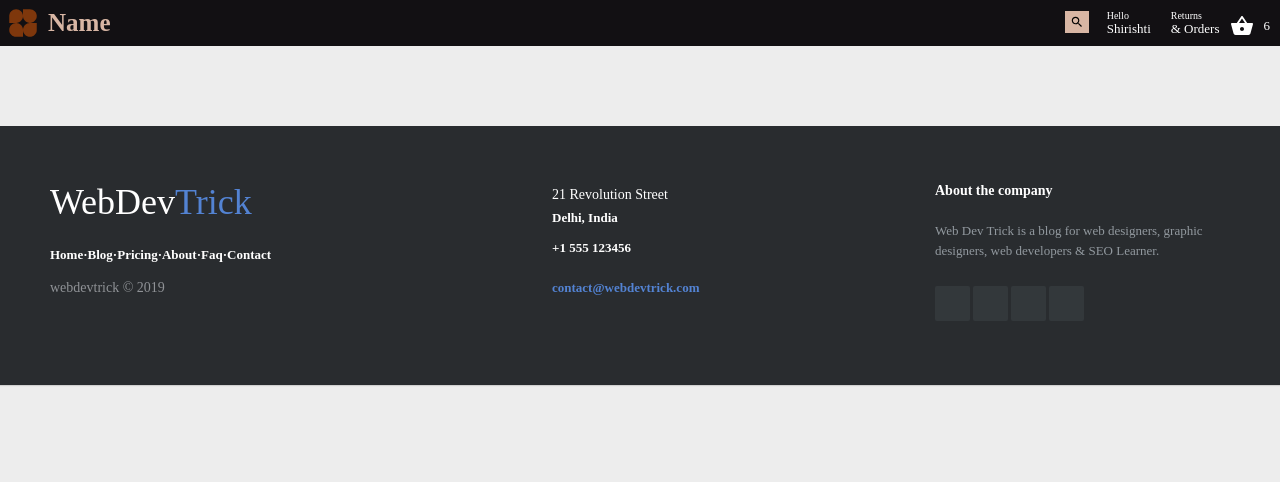
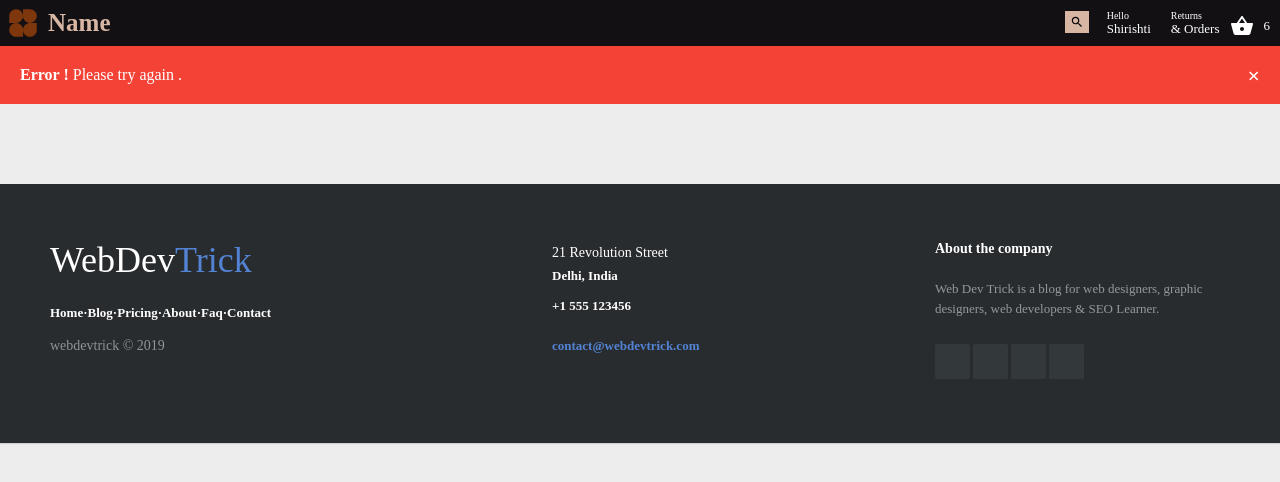
Before and after one commit to gauravb28/Inspirathon, a React (Create React App) app in the folder frontend/: page /error in a window 1280 px wide. Shown: the top 482 px of the page. Built offline with nearby package versions, Linux system fonts and the light colour scheme.

Commit message:
added error alert component

```diff
--- a/frontend/src/App.js
+++ b/frontend/src/App.js
@@ -9,6 +9,7 @@ import Cart from './Components/Cart';
 import NotFound from './Components/NotFound';
 import { BrowserRouter as Router, Switch, Route, Link } from 'react-router-dom';
 import Loader from './Components/Loader';
+import ErrorMessage from "./Components/ErrorMessage"
 
 const App = () => {
   return (
@@ -27,6 +28,7 @@ const App = () => {
           <Route exact path="/modal" component={Popup}></Route>
           <Route exact path="/cart" component={Cart}></Route>
           <Route path="/notFound" component={NotFound}></Route>
+          <Route path="/error" component={ErrorMessage}></Route>
         </Switch>
         <Footer />
       </Router>
--- /dev/null
+++ b/frontend/src/Components/ErrorMessage.css
@@ -0,0 +1,20 @@
+.alert {
+    padding: 20px;
+    background-color: #f44336;
+    color: white;
+  }
+
+  .closebtn {
+    margin-left: 15px;
+    color: white;
+    font-weight: bold;
+    float: right;
+    font-size: 22px;
+    line-height: 20px;
+    cursor: pointer;
+    transition: 0.3s;
+  }
+
+  .closebtn:hover {
+    color: black;
+  }
--- /dev/null
+++ b/frontend/src/Components/ErrorMessage.jsx
@@ -0,0 +1,18 @@
+import React,{useState} from 'react'
+import "./ErrorMessage.css"
+function ErrorMessage() {
+    const [errorMessage, setErrorMessage] = useState('');
+    const handleClick = () => {
+    setErrorMessage("Example error message!")
+  }
+    return (
+        <div>
+       <div class="alert">
+  <span class="closebtn" onclick="this.parentElement.style.display='none';">&times;</span>
+  <strong>Error !</strong> Please try again .
+</div>
+        </div>
+    )
+}
+
+export default ErrorMessage
```
Also changed, not shown: frontend/src/Components/Alert.js (deleted).
